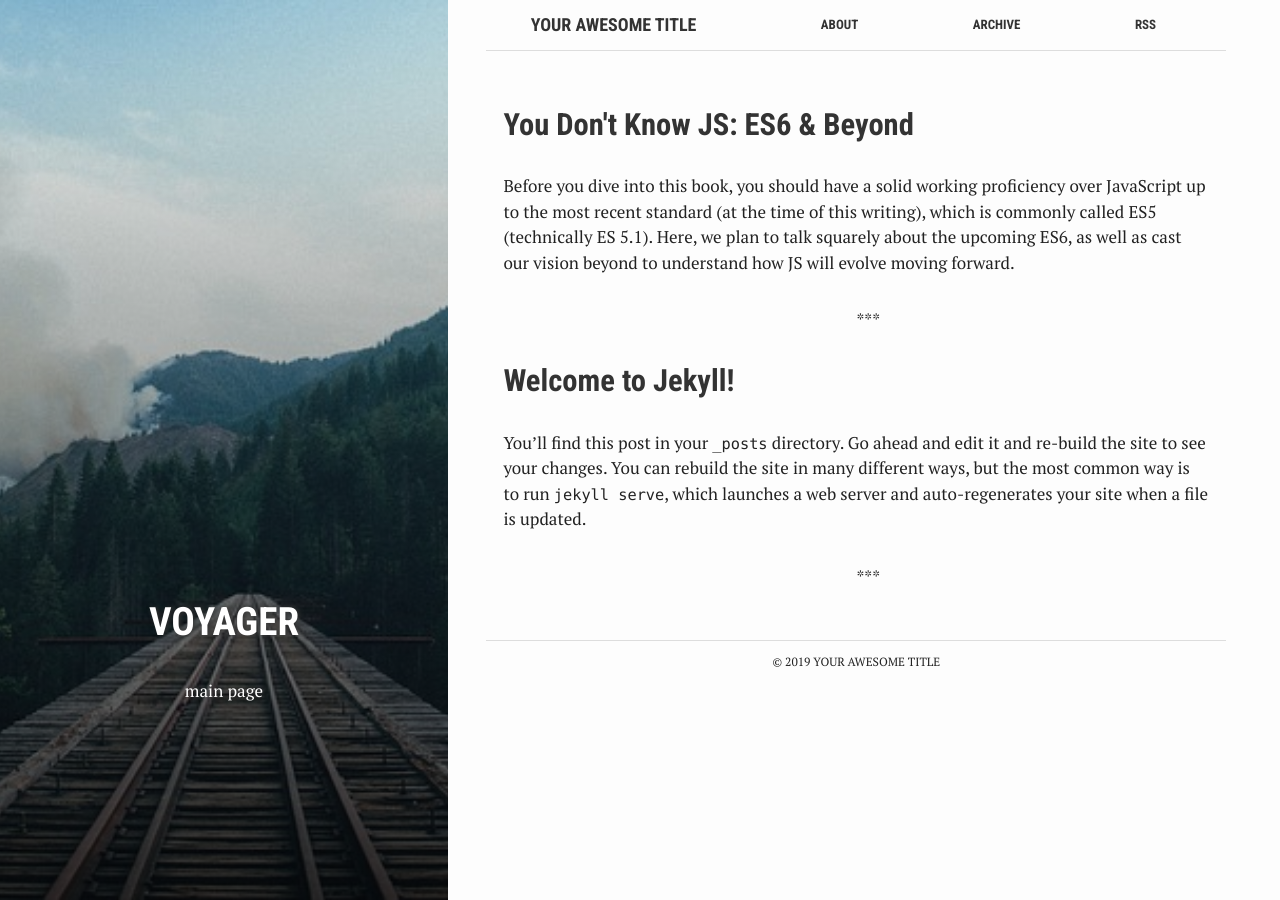
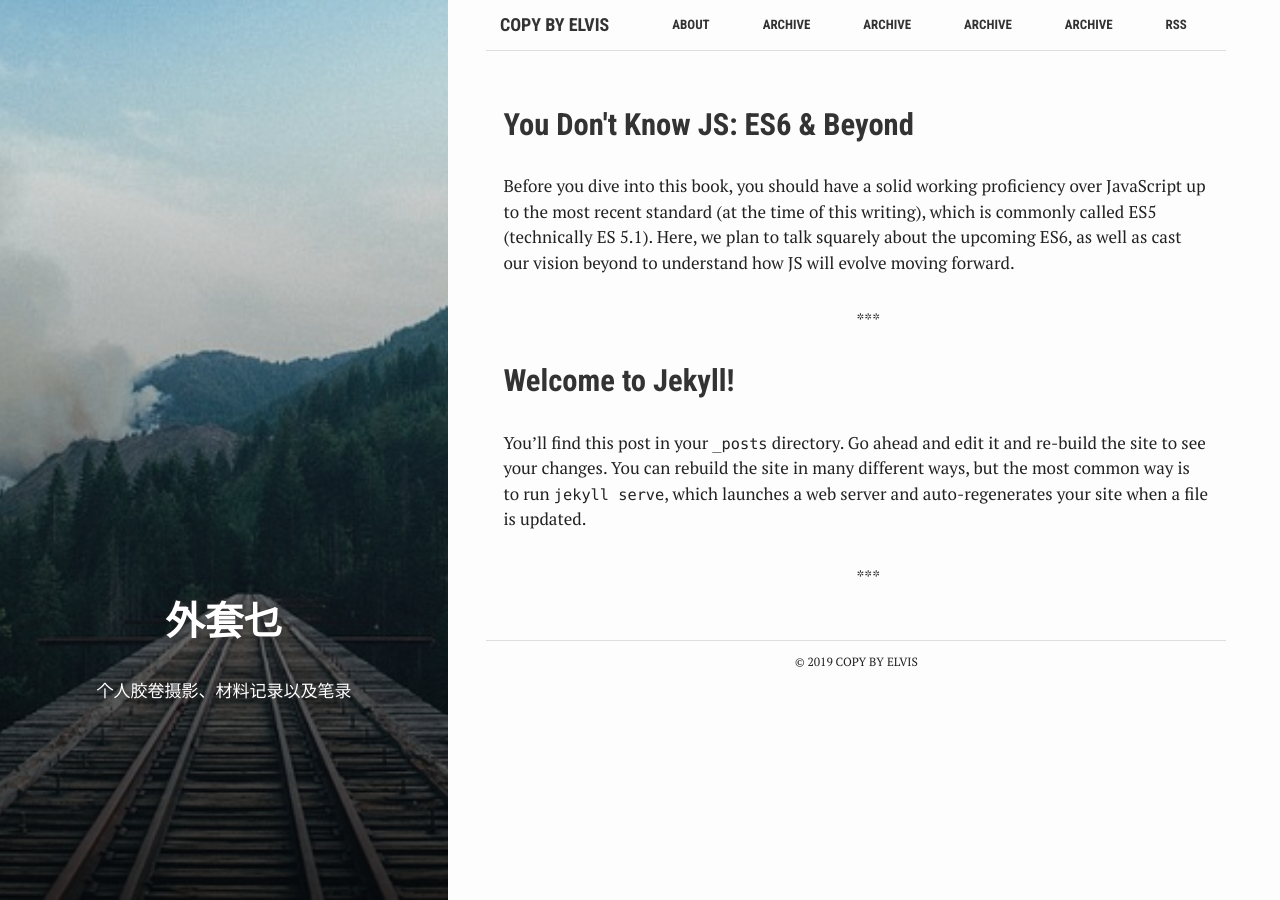
Before and after one commit to gbyelvis/blogs, a Jekyll site: the page built from index.html, in a window 1280 px wide. Built offline with Jekyll 4.4.1, drawn with Linux system fonts in a browser that asks for light colours.

```diff
--- a/_config.yml
+++ b/_config.yml
@@ -6,8 +6,8 @@
 # 'jekyll serve'. If you change this file, please restart the server process.
 
 # Site settings
-title: Your awesome title
-email: your-email@domain.com
+title: Copy By Elvis
+email: gbyelvis@gmail.com
 description: > # this means to ignore newlines until "baseurl:"
   Write an awesome description for your new site here. You can edit this
   line in _config.yml. It will appear in your document head meta (for
@@ -15,8 +15,8 @@ description: > # this means to ignore newlines until "baseurl:"
 baseurl: "/blogs" # the subpath of your site, e.g. /blog
 lang: "en"
 url: "http://localhost:4000" # the base hostname & protocol for your site
-twitter_username: jekyllrb
-github_username:  jekyll
+twitter_username: gbyelvis
+github_username:  gbyelvis
 disqus_username:
 
 # Build settings
--- a/index.html
+++ b/index.html
@@ -1,9 +1,9 @@
 ---
 bg: "rails.jpg"
 layout: default
-crawlertitle: "Jekyll blog"
-title: "Voyager"
-summary: "main page"
+crawlertitle: "外套乜 Blogs"
+title: "外套乜"
+summary: "个人胶卷摄影、材料记录以及笔录"
 ---
 
 {% for post in site.posts limit: 5 %}
```
Also changed, not shown: spring.md (added, +33 -0 lines), summer.md (added, +33 -0 lines), winter.md (added, +33 -0 lines), autumn.md (renamed from archive.md).
